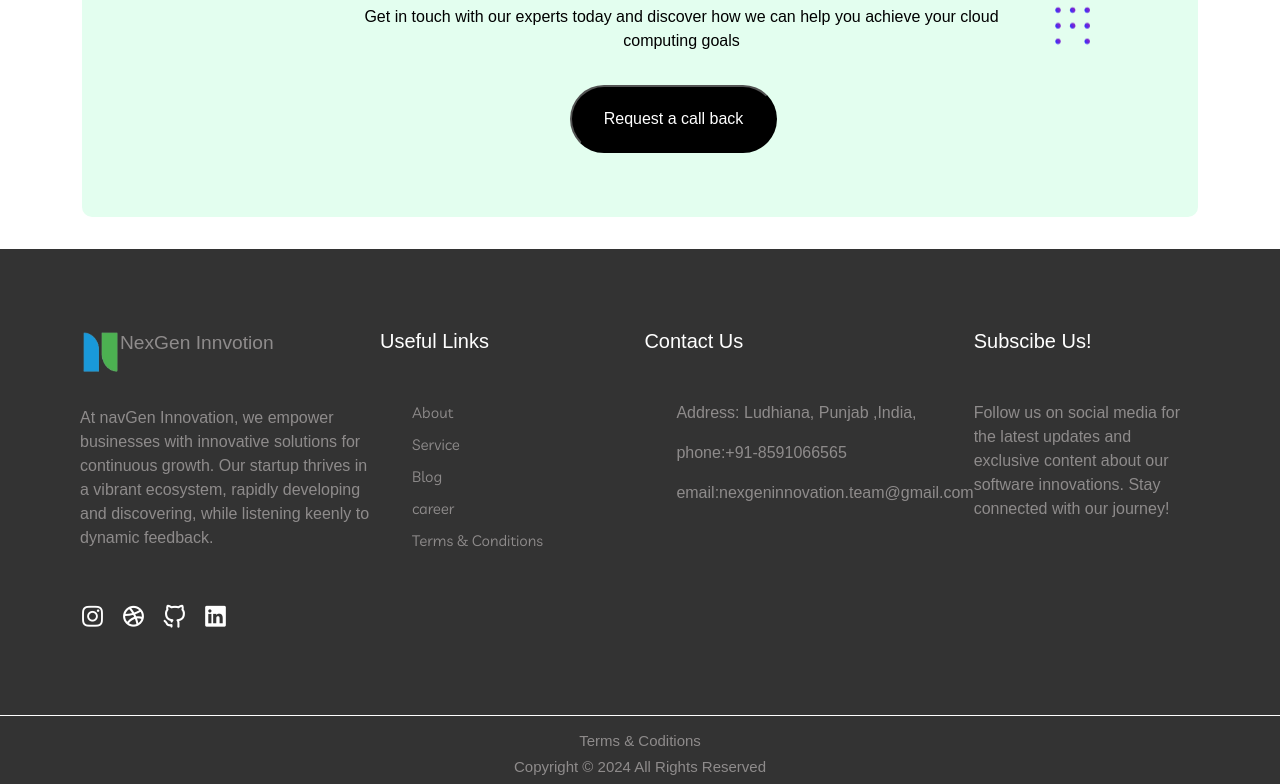
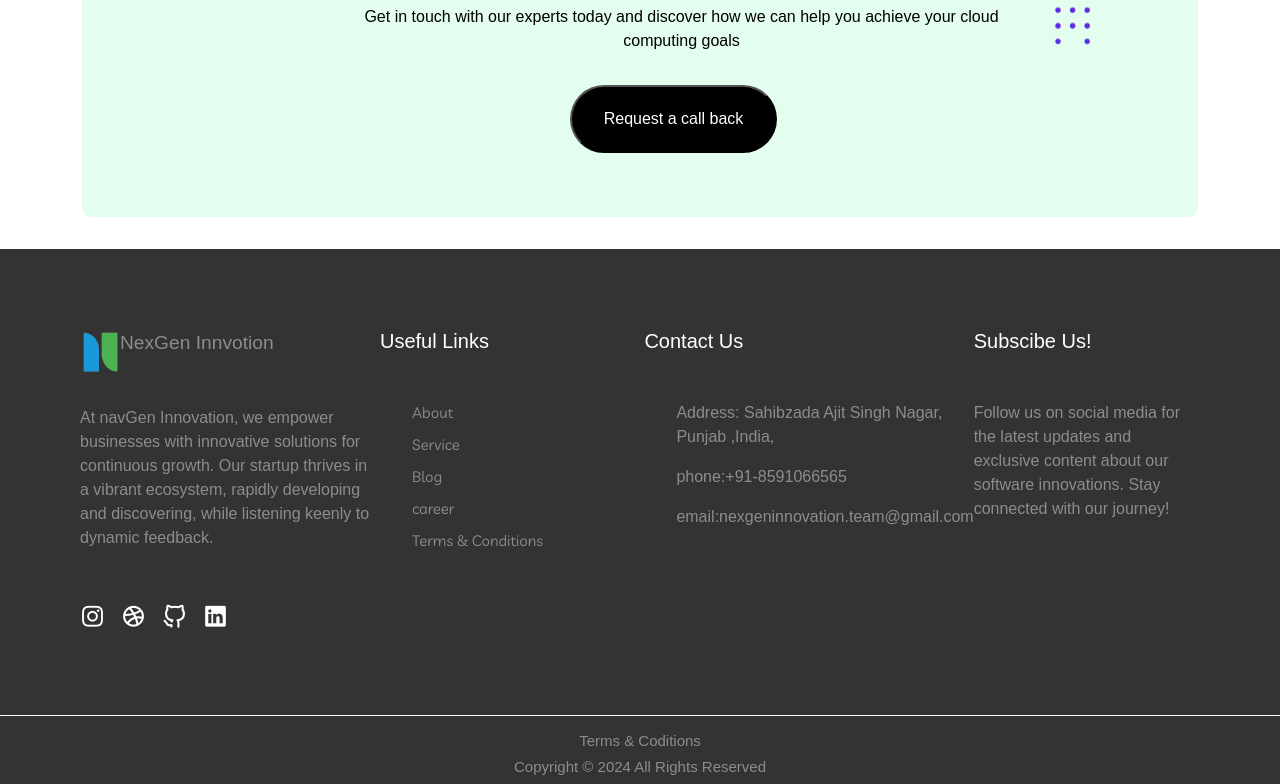
Before and after one commit to Maninderr42/NexGen, a React (Create React App) app: page /service/ai in a window 1280 px wide. Shown: the part 2908-3692 px from the top of the page. Built offline with nearby package versions, Linux system fonts and the light colour scheme; a web font is replaced by a local one.

Commit message:
Update LinkedIn URL and office address

```diff
--- a/src/Components/Contact.jsx
+++ b/src/Components/Contact.jsx
@@ -96,7 +96,7 @@
               <i className="uil uil-map-marker-alt box__icon"></i>
               <h3>Office</h3>
               <h4>Come say hello at our office HQ.</h4>
-              <p className='box__company-info'>Address: Ludhiana, Punjab ,India</p>
+              <p className='box__company-info'>Address: Sahibzada Ajit Singh Nagar, Punjab ,India</p>
             </div>
             <div className="box-data contact__box-email" data-aos="fade-up" data-aos-delay="200">
               <i className="uil uil-calling box__icon"></i>
--- a/src/Components/Footer.jsx
+++ b/src/Components/Footer.jsx
@@ -25,7 +25,7 @@
             <a href="/" className="footer__social-icon" target='_blank'>
             <i className="uil uil-github-alt"></i>
             </a>
-            <a href="/" className="footer__social-icon" target='_blank'>
+            <a href="https://www.linkedin.com/company/nexgen-innovation-pvt-ltd/" className="footer__social-icon" target='_blank' rel="noreferrer">
             <i className="uil uil-linkedin"></i>
             </a>
                 </div>
@@ -65,7 +65,7 @@
             <h3>Contact Us</h3>
             <ul className='footer__list '>
             <li className='footer__item contactList'>
-                Address: Ludhiana, Punjab ,India,
+                Address: Sahibzada Ajit Singh Nagar, Punjab ,India,
 
 
                     </li>
```
